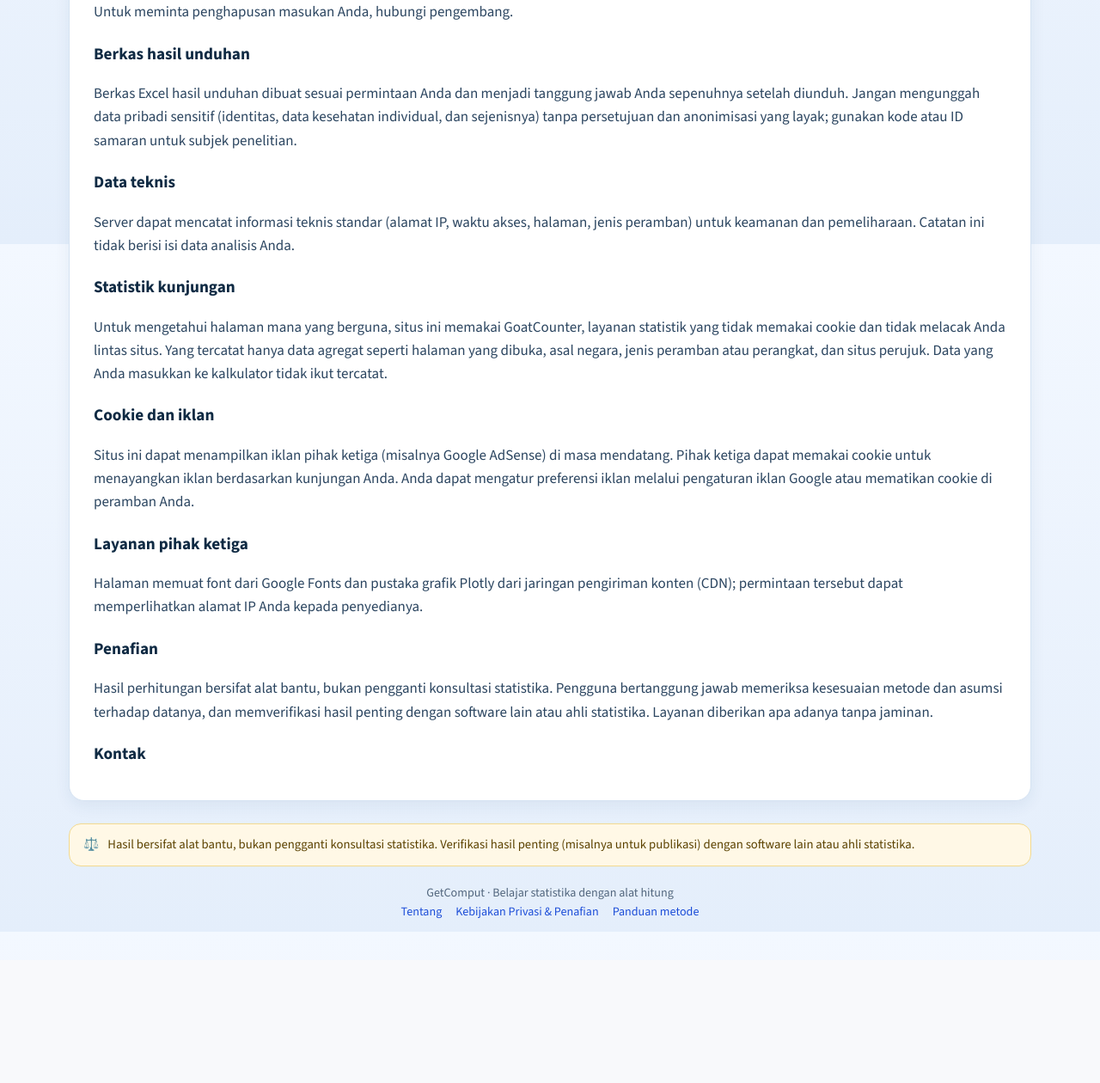
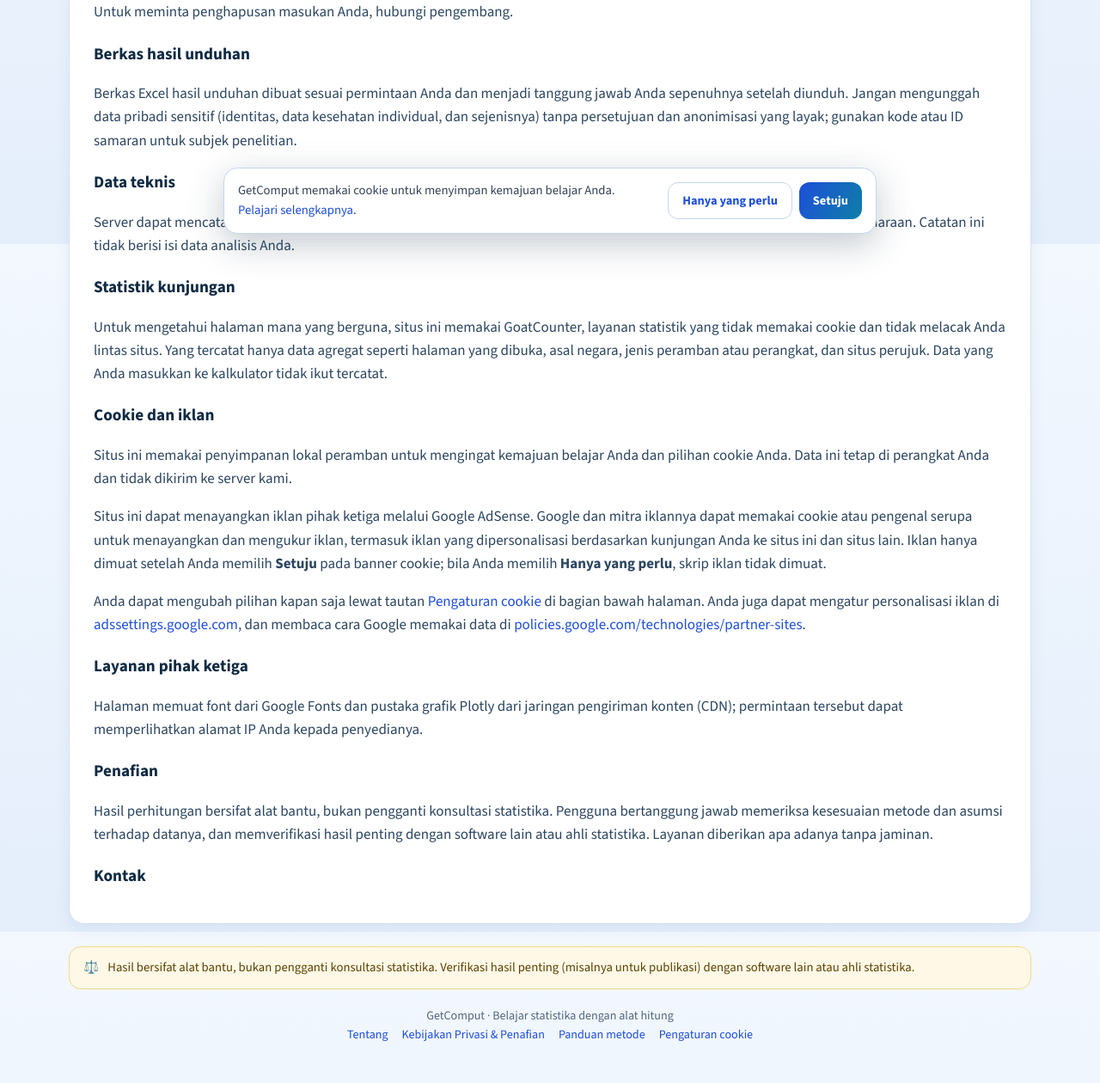
Before and after one commit to Yekyabilnizar/Statistick-Calcy, a Python web app: template web/templates/privacy.html in a window 1280 px wide. Shown: the part 516-1776 px from the top of the page at 86% size. Before the commit the page ends 1600 px from the top, so only its background shows below. Run offline with Jinja, Linux system fonts and the light colour scheme; the template is opened without the code that fills it, so the values that code supplies are empty.

Commit message:
Add files via upload

```diff
--- a/web/static/style.css
+++ b/web/static/style.css
@@ -301,3 +301,8 @@ ol.steps.worked .eq{margin:10px 0 0;background:#fff;text-align:left}
 .faq details[open]{box-shadow:0 8px 20px rgba(30,64,120,.1);border-color:#9CC0F5}
 .faq summary{cursor:pointer;font-weight:800;padding:10px 0;color:#0F2A43}
 .faq details p{margin:0 0 12px}
+.cookie-bar{position:fixed;left:12px;right:12px;bottom:12px;z-index:9999;max-width:760px;margin:0 auto;background:#fff;border:1px solid #C5D7EC;border-radius:16px;box-shadow:0 12px 40px rgba(15,42,67,.25);padding:14px 16px;display:flex;gap:14px;align-items:center;flex-wrap:wrap}
+.cookie-bar[hidden]{display:none}
+.cookie-bar p{margin:0;flex:1 1 320px;font-size:.92rem;color:#334155}
+.cookie-act{display:flex;gap:8px;flex-wrap:wrap}
+.cookie-act .btn{padding:9px 16px;font-size:.9rem}
--- a/web/templates/base.html
+++ b/web/templates/base.html
@@ -17,6 +17,7 @@
 <link rel="stylesheet" href="/static/style.css?v={{ asset_v }}">
 {% if jsonld %}<script type="application/ld+json">{{ jsonld|safe }}</script>{% endif %}
 {% block head %}{% endblock %}
+{% if adsense %}<meta name="google-adsense-account" content="{{ adsense }}">{% endif %}
 </head>
 <body>
 <div class="wrap">
@@ -41,13 +42,27 @@
 <div class="legal"><span>⚖️</span><div>Hasil bersifat alat bantu, bukan pengganti konsultasi statistika. Verifikasi hasil penting (misalnya untuk publikasi) dengan software lain atau ahli statistika.</div></div>
 <footer class="foot">
   GetComput · Belajar statistika dengan alat hitung<br>
-  <a href="/tentang">Tentang</a><a href="/privasi">Kebijakan Privasi &amp; Penafian</a><a href="/panduan">Panduan metode</a>
+  <a href="/tentang">Tentang</a><a href="/privasi">Kebijakan Privasi &amp; Penafian</a><a href="/panduan">Panduan metode</a><a href="#" onclick="bukaCookie();return false">Pengaturan cookie</a>
 </footer>
 </div>
 <script id="search-index" type="application/json">{{ search_index|safe }}</script>
 <script src="/static/site.js?v={{ asset_v }}" defer></script>
 <script src="/static/fx.js?v={{ asset_v }}" defer></script>
 {% block scripts %}{% endblock %}
+<div id="cookie-bar" class="cookie-bar" hidden role="dialog" aria-label="Persetujuan cookie">
+<p>GetComput memakai cookie untuk menyimpan kemajuan belajar Anda{% if adsense %} dan, bila Anda setuju, untuk menayangkan iklan (Google AdSense){% endif %}. <a href="/privasi">Pelajari selengkapnya</a>.</p>
+<div class="cookie-act"><button type="button" id="ck-no" class="btn sec">Hanya yang perlu</button><button type="button" id="ck-yes" class="btn pri">Setuju</button></div>
+</div>
+<script>
+(function(){var K="getcomput-cookie",c=null;try{c=localStorage.getItem(K)}catch(e){}
+var bar=document.getElementById("cookie-bar");
+function ads(){ {% if adsense %}if(window.__adsLoaded)return;window.__adsLoaded=1;var s=document.createElement("script");s.async=true;s.crossOrigin="anonymous";s.src="https://pagead2.googlesyndication.com/pagead/js/adsbygoogle.js?client={{ adsense }}";document.head.appendChild(s);{% endif %} }
+function set(v){try{localStorage.setItem(K,v)}catch(e){}bar.hidden=true;if(v==="yes")ads()}
+if(c==="yes")ads();else if(c!=="no")bar.hidden=false;
+document.getElementById("ck-yes").onclick=function(){set("yes")};
+document.getElementById("ck-no").onclick=function(){set("no")};
+window.bukaCookie=function(){bar.hidden=false};})();
+</script>
 {% if goatcounter %}<script data-goatcounter="https://{{ goatcounter }}.goatcounter.com/count" async src="https://gc.zgo.at/count.js"></script>{% endif %}
 </body>
 </html>
--- a/web/templates/privacy.html
+++ b/web/templates/privacy.html
@@ -14,7 +14,9 @@
 <h2>Statistik kunjungan</h2>
 <p>Untuk mengetahui halaman mana yang berguna, situs ini memakai GoatCounter, layanan statistik yang tidak memakai cookie dan tidak melacak Anda lintas situs. Yang tercatat hanya data agregat seperti halaman yang dibuka, asal negara, jenis peramban atau perangkat, dan situs perujuk. Data yang Anda masukkan ke kalkulator tidak ikut tercatat.</p>
 <h2>Cookie dan iklan</h2>
-<p>Situs ini dapat menampilkan iklan pihak ketiga (misalnya Google AdSense) di masa mendatang. Pihak ketiga dapat memakai cookie untuk menayangkan iklan berdasarkan kunjungan Anda. Anda dapat mengatur preferensi iklan melalui pengaturan iklan Google atau mematikan cookie di peramban Anda.</p>
+<p>Situs ini memakai penyimpanan lokal peramban untuk mengingat kemajuan belajar Anda dan pilihan cookie Anda. Data ini tetap di perangkat Anda dan tidak dikirim ke server kami.</p>
+<p>Situs ini dapat menayangkan iklan pihak ketiga melalui Google AdSense. Google dan mitra iklannya dapat memakai cookie atau pengenal serupa untuk menayangkan dan mengukur iklan, termasuk iklan yang dipersonalisasi berdasarkan kunjungan Anda ke situs ini dan situs lain. Iklan hanya dimuat setelah Anda memilih <strong>Setuju</strong> pada banner cookie; bila Anda memilih <strong>Hanya yang perlu</strong>, skrip iklan tidak dimuat.</p>
+<p>Anda dapat mengubah pilihan kapan saja lewat tautan <a href="#" onclick="bukaCookie();return false">Pengaturan cookie</a> di bagian bawah halaman. Anda juga dapat mengatur personalisasi iklan di <a href="https://adssettings.google.com" rel="noopener" target="_blank">adssettings.google.com</a>, dan membaca cara Google memakai data di <a href="https://policies.google.com/technologies/partner-sites" rel="noopener" target="_blank">policies.google.com/technologies/partner-sites</a>.</p>
 <h2>Layanan pihak ketiga</h2>
 <p>Halaman memuat font dari Google Fonts dan pustaka grafik Plotly dari jaringan pengiriman konten (CDN); permintaan tersebut dapat memperlihatkan alamat IP Anda kepada penyedianya.</p>
 <h2>Penafian</h2>
```
Also changed, not shown: web/main.py (+13 -3 lines).
